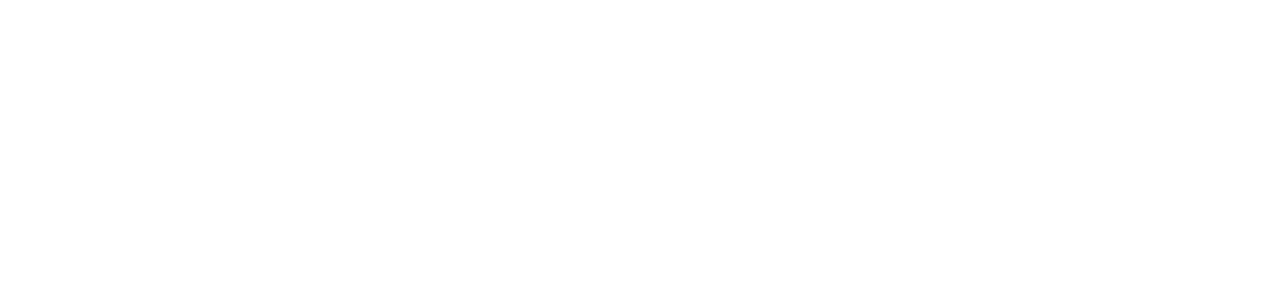
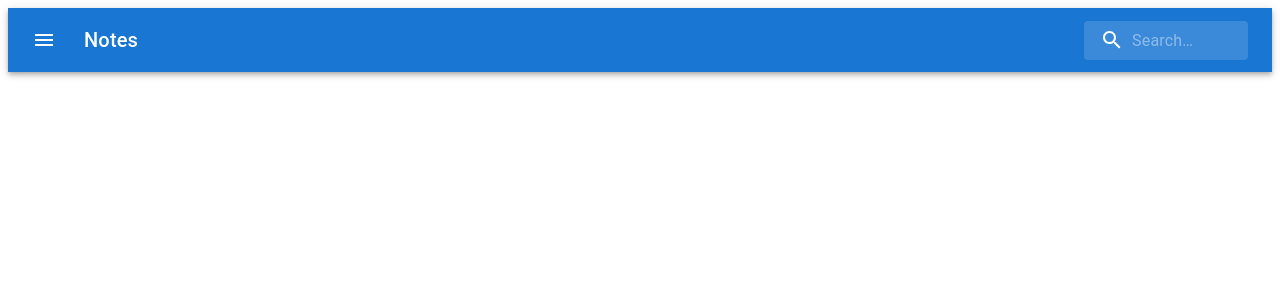
Before and after one commit to VittoAdesso/React-keeper-APP, a React (Create React App) app in the folder notes-app/: page / in a window 1280 px wide. Shown: the top 300 px of the page. Built offline with nearby package versions, Linux system fonts and the light colour scheme.

Commit message:
Component NavBar+ theme

```diff
--- a/notes-app/src/App.js
+++ b/notes-app/src/App.js
@@ -1,9 +1,9 @@
-
+import NavBar from './components/NavBar/NavBar';
 
 function App() {
   return (
     <div >
-
+      <NavBar />
     </div>
   );
 }
--- a/notes-app/src/components/NavBar/NavBar.js
+++ b/notes-app/src/components/NavBar/NavBar.js
@@ -0,0 +1,59 @@
+// éste código viene de search bar de MUI, todo completo
+import * as React from 'react'; // * sig como
+
+// ahora imporoto los nuevos componenntes que les puse export en archivo styles
+import { Search } from './styles';
+import { StyledInputBase } from './styles';
+import { SearchIconWrapper } from './styles';
+
+// dejo el resto de código
+
+import AppBar from '@mui/material/AppBar';
+import Box from '@mui/material/Box';
+import Toolbar from '@mui/material/Toolbar';
+import IconButton from '@mui/material/IconButton';
+import Typography from '@mui/material/Typography';
+import MenuIcon from '@mui/icons-material/Menu';
+import SearchIcon from '@mui/icons-material/Search';
+
+
+
+// me llevo las const al archivo styles.cs
+
+// le coloco el nombre de mi componente
+export default function NavBar() {
+  return (
+    <Box sx={{ flexGrow: 1 }}>
+      <AppBar position="static">
+        <Toolbar>
+          <IconButton
+            size="large"
+            edge="start"
+            color="inherit"
+            aria-label="open drawer"
+            sx={{ mr: 2 }}
+          >
+            <MenuIcon />
+          </IconButton>
+          <Typography
+            variant="h6"
+            noWrap
+            component="div"
+            sx={{ flexGrow: 1, display: { xs: 'none', sm: 'block' } }}
+          >
+            Notes
+          </Typography>
+          <Search>
+            <SearchIconWrapper>
+              <SearchIcon />
+            </SearchIconWrapper>
+            <StyledInputBase
+              placeholder="Search…"
+              inputProps={{ 'aria-label': 'search' }}
+            />
+          </Search>
+        </Toolbar>
+      </AppBar>
+    </Box>
+  );
+}
--- /dev/null
+++ b/notes-app/src/components/NavBar/styles.js
@@ -0,0 +1,50 @@
+// llevan la misma extensión porquer combimnamos css con js
+
+import { styled, alpha } from '@mui/material/styles';
+import InputBase from '@mui/material/InputBase';
+
+
+// añado el export + const como export para poder importalos como y + un nombre con la 1 era en mayúscula componentes
+export const Search = styled('div')(({ theme }) => ({
+    position: 'relative',
+    borderRadius: theme.shape.borderRadius,
+    backgroundColor: alpha(theme.palette.common.white, 0.15),
+    '&:hover': {
+      backgroundColor: alpha(theme.palette.common.white, 0.25),
+    },
+    marginLeft: 0,
+    width: '100%',
+    [theme.breakpoints.up('sm')]: {
+      marginLeft: theme.spacing(1),
+      width: 'auto',
+    },
+  }));
+
+  // cambio como arriba
+  export const SearchIconWrapper = styled('div')(({ theme }) => ({
+    padding: theme.spacing(0, 2),
+    height: '100%',
+    position: 'absolute',
+    pointerEvents: 'none',
+    display: 'flex',
+    alignItems: 'center',
+    justifyContent: 'center',
+  }));
+
+  // cambio como arriba
+  export const StyledInputBase = styled(InputBase)(({ theme }) => ({
+    color: 'inherit',
+    '& .MuiInputBase-input': {
+      padding: theme.spacing(1, 1, 1, 0),
+      // vertical padding + font size from searchIcon
+      paddingLeft: `calc(1em + ${theme.spacing(4)})`,
+      transition: theme.transitions.create('width'),
+      width: '100%',
+      [theme.breakpoints.up('sm')]: {
+        width: '12ch',
+        '&:focus': {
+          width: '20ch',
+        },
+      },
+    },
+  }));
```
Also changed, not shown: notes-app/src/theme/theme.js (added).
